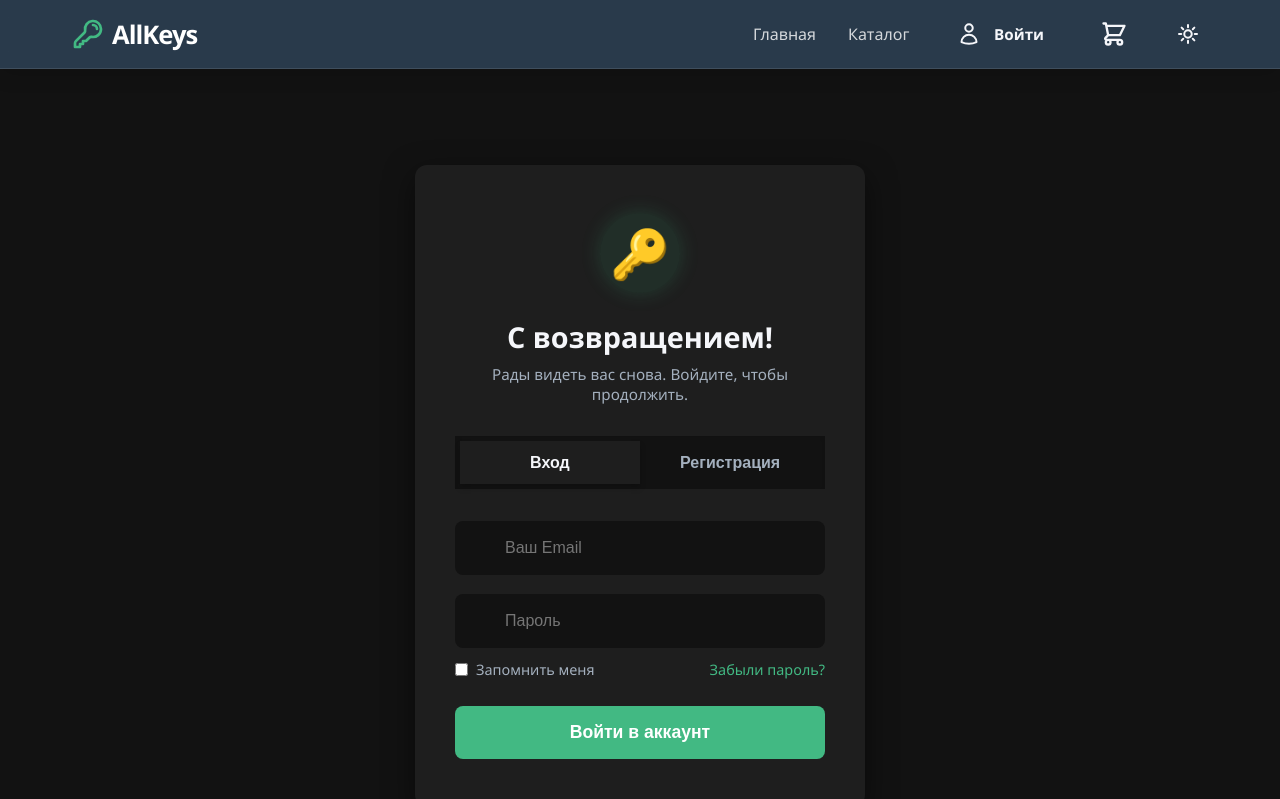
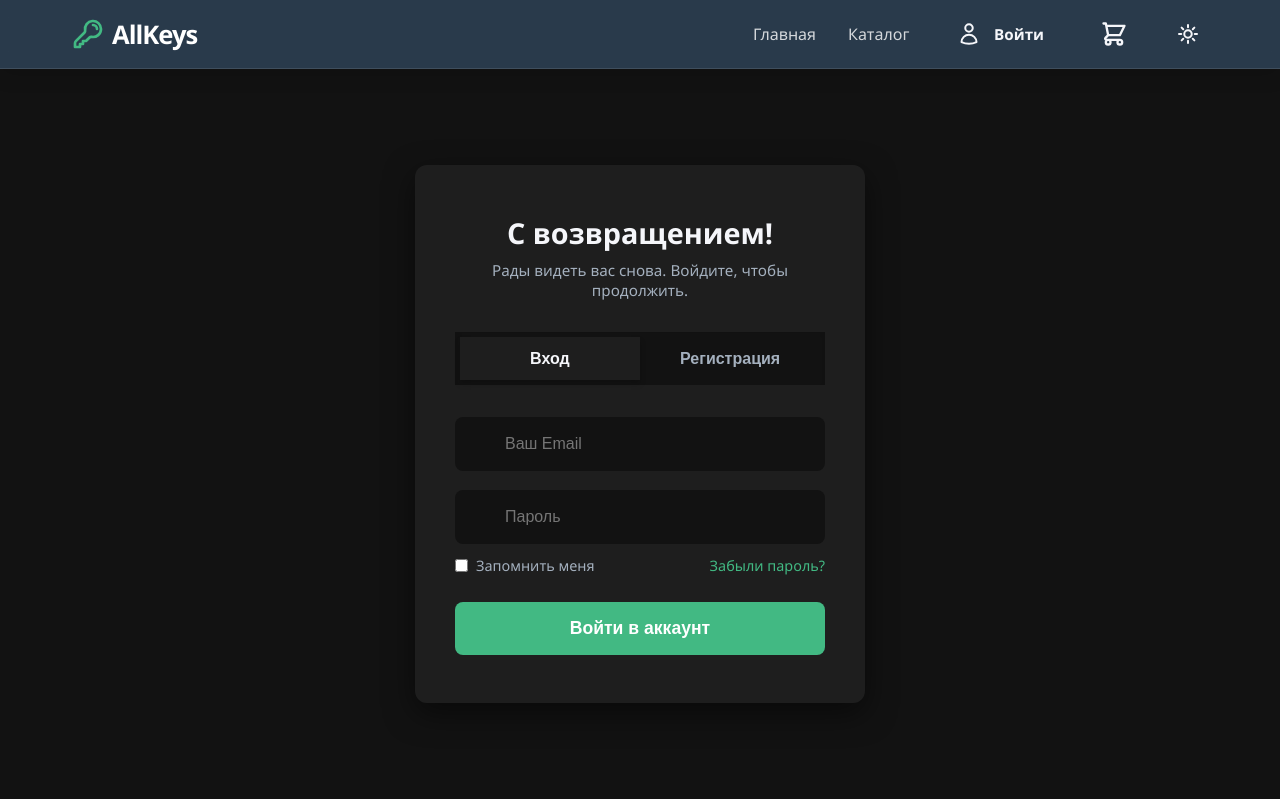
Before and after one commit to npmz/diplom, a Vue app: page /profile in a window 1280 px wide. Shown: the top 799 px of the page. Built offline with nearby package versions, Linux system fonts and the light colour scheme.

Commit message:
final ++

```diff
--- a/src/views/Profile.vue
+++ b/src/views/Profile.vue
@@ -91,7 +91,6 @@
       <div class="auth-container surface-box">
 
         <div class="auth-header">
-          <div class="logo-circle">🔑</div>
           <h2>{{ isLoginTab ? 'С возвращением!' : 'Создать аккаунт' }}</h2>
           <p class="auth-subtitle">
             {{ isLoginTab ? 'Рады видеть вас снова. Войдите, чтобы продолжить.' : 'Присоединяйтесь к AllKeys и покупайте выгодно.' }}
```
